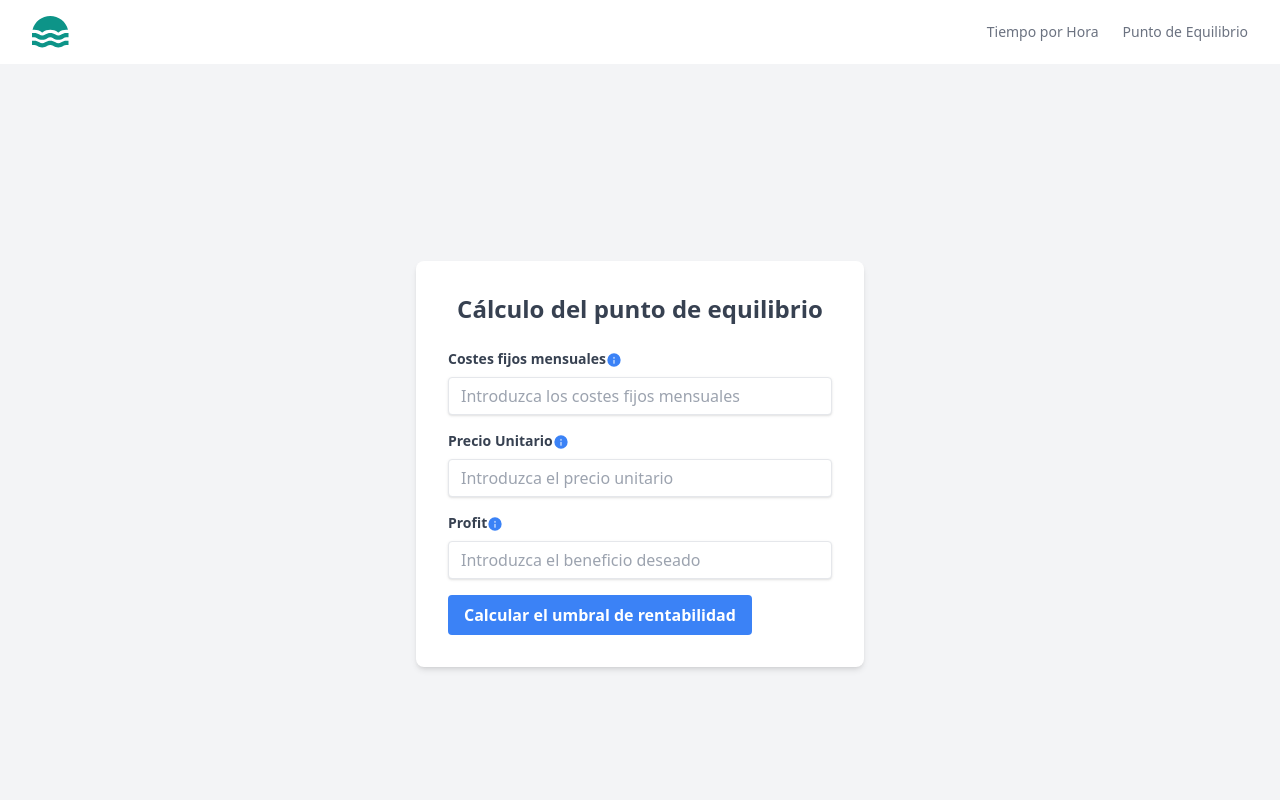
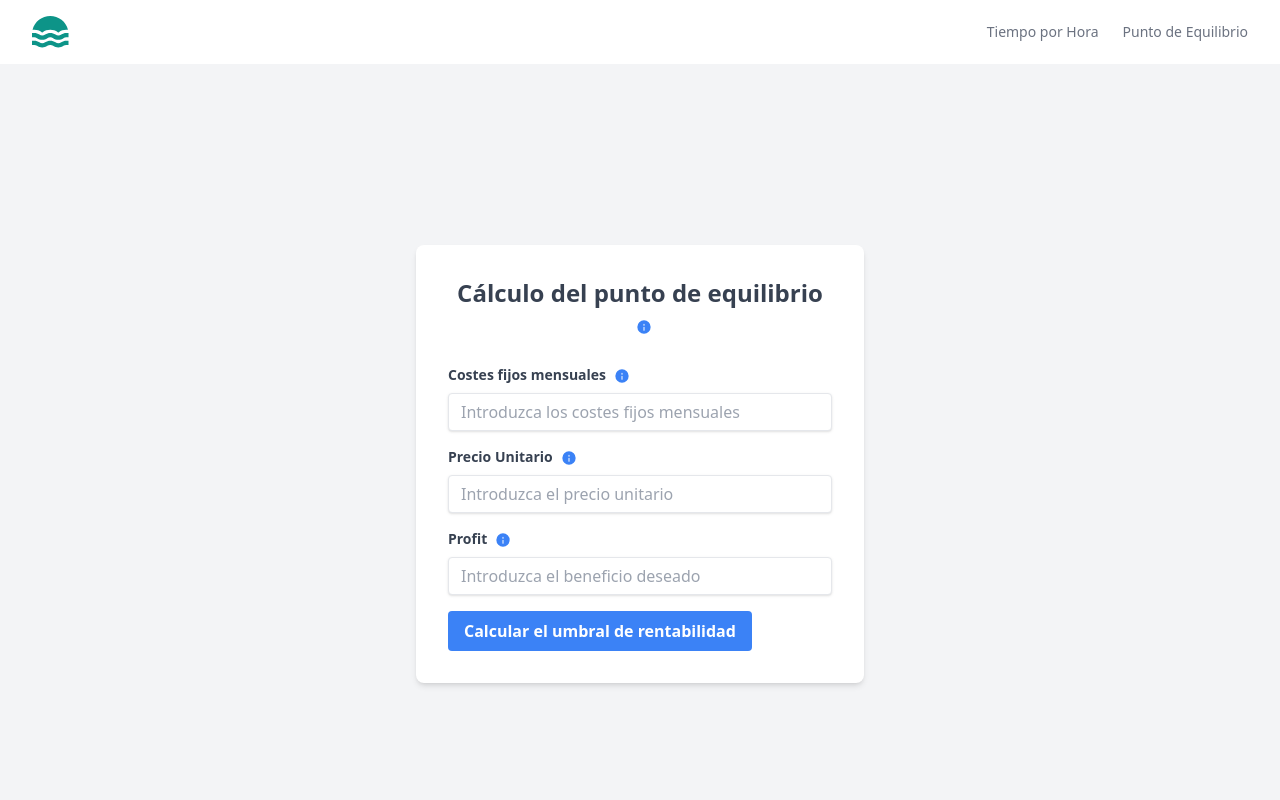
Before and after one commit to ICCOCUT/social-service, a Next.js app: page /BreakEvenPoint in a window 1280 px wide. Shown: the top 800 px of the page. Built offline with nearby package versions, Linux system fonts and the light colour scheme.

Commit message:
tool tips added

```diff
--- a/src/pages/BreakEvenPoint.jsx
+++ b/src/pages/BreakEvenPoint.jsx
@@ -6,6 +6,10 @@ const BreakEvenPoint = () => {
     const [profit, setProfit] = useState('');
     const [breakEven, setBreakEven] = useState(null);
     const [errorMessage, setErrorMessage] = useState('');
+    const [hoverFixedCosts, setHoverFixedCosts] = useState(false);
+    const [hoverUnitPrice, setHoverUnitPrice] = useState(false);
+    const [hoverProfit, setHoverProfit] = useState(false);
+    const [hoverBreakEven, setHoverBreakEven] = useState(false);
 
     const calculateBreakEven = () => {
         const fixedCostsValue = parseFloat(fixedCosts);
@@ -30,20 +34,50 @@ const BreakEvenPoint = () => {
     return (
         <div className="min-h-screen flex items-center justify-center bg-gray-100">
             <div className="bg-white p-8 rounded-lg shadow-md w-full max-w-md">
-                <h2 className="text-2xl font-bold mb-6 text-center text-gray-700">Cálculo del punto de equilibrio</h2>
+                <h2 className="text-2xl font-bold mb-6 text-center text-gray-700 relative">
+                    Cálculo del punto de equilibrio
+                    <svg
+                        xmlns="http://www.w3.org/2000/svg"
+                        viewBox="0 0 24 24"
+                        fill="currentColor"
+                        className="inline-block w-4 h-4 ml-2 text-blue-500"
+                        onMouseEnter={() => setHoverBreakEven(true)}
+                        onMouseLeave={() => setHoverBreakEven(false)}
+                    >
+                        <path fillRule="evenodd"
+                              d="M12 2a10 10 0 100 20 10 10 0 000-20zm-.75 6a.75.75 0 011.5 0v1.5a.75.75 0 01-1.5 0V8zm0 4.5a.75.75 0 011.5 0v4.5a.75.75 0 01-1.5 0v-4.5z"
+                              clipRule="evenodd"/>
+                    </svg>
+                    {hoverBreakEven && (
+                        <div
+                            className="absolute bg-white border border-gray-300 p-2 rounded-md shadow-md top-full left-0 mt-1">
+                            <p className="text-xs text-gray-600">Este es el tooltip para Cálculo del punto de
+                                equilibrio.</p>
+                        </div>
+                    )}
+                </h2>
                 <div className="mb-4">
-                    <label className="block text-gray-700 text-sm font-bold mb-2" htmlFor="fixedCosts">
+                    <label className="block text-gray-700 text-sm font-bold mb-2 relative" htmlFor="fixedCosts">
                         Costes fijos mensuales
                         <svg
                             xmlns="http://www.w3.org/2000/svg"
                             viewBox="0 0 24 24"
                             fill="currentColor"
-                            className="inline-block w-4 h-4 mr-2 text-blue-500"
+                            className="inline-block w-4 h-4 ml-2 text-blue-500"
+                            onMouseEnter={() => setHoverFixedCosts(true)}
+                            onMouseLeave={() => setHoverFixedCosts(false)}
                         >
                             <path fillRule="evenodd"
                                   d="M12 2a10 10 0 100 20 10 10 0 000-20zm-.75 6a.75.75 0 011.5 0v1.5a.75.75 0 01-1.5 0V8zm0 4.5a.75.75 0 011.5 0v4.5a.75.75 0 01-1.5 0v-4.5z"
                                   clipRule="evenodd"/>
                         </svg>
+                        {hoverFixedCosts && (
+                            <div
+                                className="absolute bg-white border border-gray-300 p-2 rounded-md shadow-md top-full left-0 mt-1">
+                                <p className="text-xs text-gray-600">Hola, este es el tooltip para Costes fijos
+                                    mensuales.</p>
+                            </div>
+                        )}
                     </label>
                     <input
                         type="number"
@@ -55,18 +89,26 @@ const BreakEvenPoint = () => {
                     />
                 </div>
                 <div className="mb-4">
-                    <label className="block text-gray-700 text-sm font-bold mb-2" htmlFor="unitPrice">
+                    <label className="block text-gray-700 text-sm font-bold mb-2 relative" htmlFor="unitPrice">
                         Precio Unitario
                         <svg
                             xmlns="http://www.w3.org/2000/svg"
                             viewBox="0 0 24 24"
                             fill="currentColor"
-                            className="inline-block w-4 h-4 mr-2 text-blue-500"
+                            className="inline-block w-4 h-4 ml-2 text-blue-500"
+                            onMouseEnter={() => setHoverUnitPrice(true)}
+                            onMouseLeave={() => setHoverUnitPrice(false)}
                         >
                             <path fillRule="evenodd"
                                   d="M12 2a10 10 0 100 20 10 10 0 000-20zm-.75 6a.75.75 0 011.5 0v1.5a.75.75 0 01-1.5 0V8zm0 4.5a.75.75 0 011.5 0v4.5a.75.75 0 01-1.5 0v-4.5z"
                                   clipRule="evenodd"/>
                         </svg>
+                        {hoverUnitPrice && (
+                            <div
+                                className="absolute bg-white border border-gray-300 p-2 rounded-md shadow-md top-full left-0 mt-1">
+                                <p className="text-xs text-gray-600">Hola, este es el tooltip para Precio Unitario.</p>
+                            </div>
+                        )}
                     </label>
                     <input
                         type="number"
@@ -78,18 +120,26 @@ const BreakEvenPoint = () => {
                     />
                 </div>
                 <div className="mb-4">
-                    <label className="block text-gray-700 text-sm font-bold mb-2" htmlFor="profit">
+                    <label className="block text-gray-700 text-sm font-bold mb-2 relative" htmlFor="profit">
                         Profit
                         <svg
                             xmlns="http://www.w3.org/2000/svg"
                             viewBox="0 0 24 24"
                             fill="currentColor"
-                            className="inline-block w-4 h-4 mr-2 text-blue-500"
+                            className="inline-block w-4 h-4 ml-2 text-blue-500"
+                            onMouseEnter={() => setHoverProfit(true)}
+                            onMouseLeave={() => setHoverProfit(false)}
                         >
                             <path fillRule="evenodd"
                                   d="M12 2a10 10 0 100 20 10 10 0 000-20zm-.75 6a.75.75 0 011.5 0v1.5a.75.75 0 01-1.5 0V8zm0 4.5a.75.75 0 011.5 0v4.5a.75.75 0 01-1.5 0v-4.5z"
                                   clipRule="evenodd"/>
                         </svg>
+                        {hoverProfit && (
+                            <div
+                                className="absolute bg-white border border-gray-300 p-2 rounded-md shadow-md top-full left-0 mt-1">
+                                <p className="text-xs text-gray-600">Hola, este es el tooltip para Profit.</p>
+                            </div>
+                        )}
                     </label>
                     <input
                         type="number"
```
Also changed, not shown: 1 other file (tests, documents, lock files or other folders).
